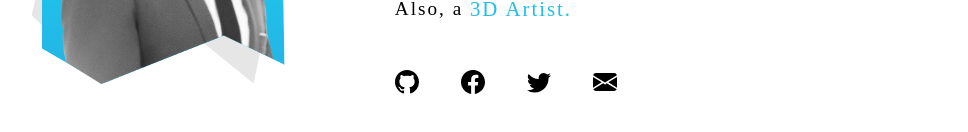
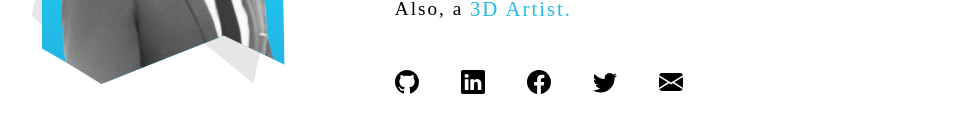
Before and after one commit to hanzzakino/hanzz, a Next.js app: page / in a window 1280 px wide. Shown: the part 472-604 px from the top of the page, without its empty margins (162-1130 px from the left). Built offline with nearby package versions, Linux system fonts and the light colour scheme.

Commit message:
added linked in

```diff
--- a/components/introduction.jsx
+++ b/components/introduction.jsx
@@ -1,6 +1,12 @@
 import styles from '../styles/Introduction.module.css'
 import { useSettingsContext } from '../context/SettingsContext'
-import { BsGithub, BsFacebook, BsTwitter, BsEnvelopeFill } from 'react-icons/bs'
+import {
+    BsGithub,
+    BsFacebook,
+    BsTwitter,
+    BsLinkedin,
+    BsEnvelopeFill,
+} from 'react-icons/bs'
 export default function Introduction() {
     const { theme } = useSettingsContext()
 
@@ -49,6 +55,14 @@ export default function Introduction() {
                             {/* <span className={styles.tooltiptext}>GitHub</span> */}
                         </a>
                         <a
+                            href="https://linkedin.com/in/hanzzakino"
+                            target="_blank"
+                            className={styles.socialGT + ' ' + styles.tooltip}
+                        >
+                            <BsLinkedin className={styles.icon} />
+                            {/* <span className={styles.tooltiptext}>GitHub</span> */}
+                        </a>
+                        <a
                             href="https://facebook.com/hanzzakino"
                             target="_blank"
                             className={styles.socialFB + ' ' + styles.tooltip}
```
